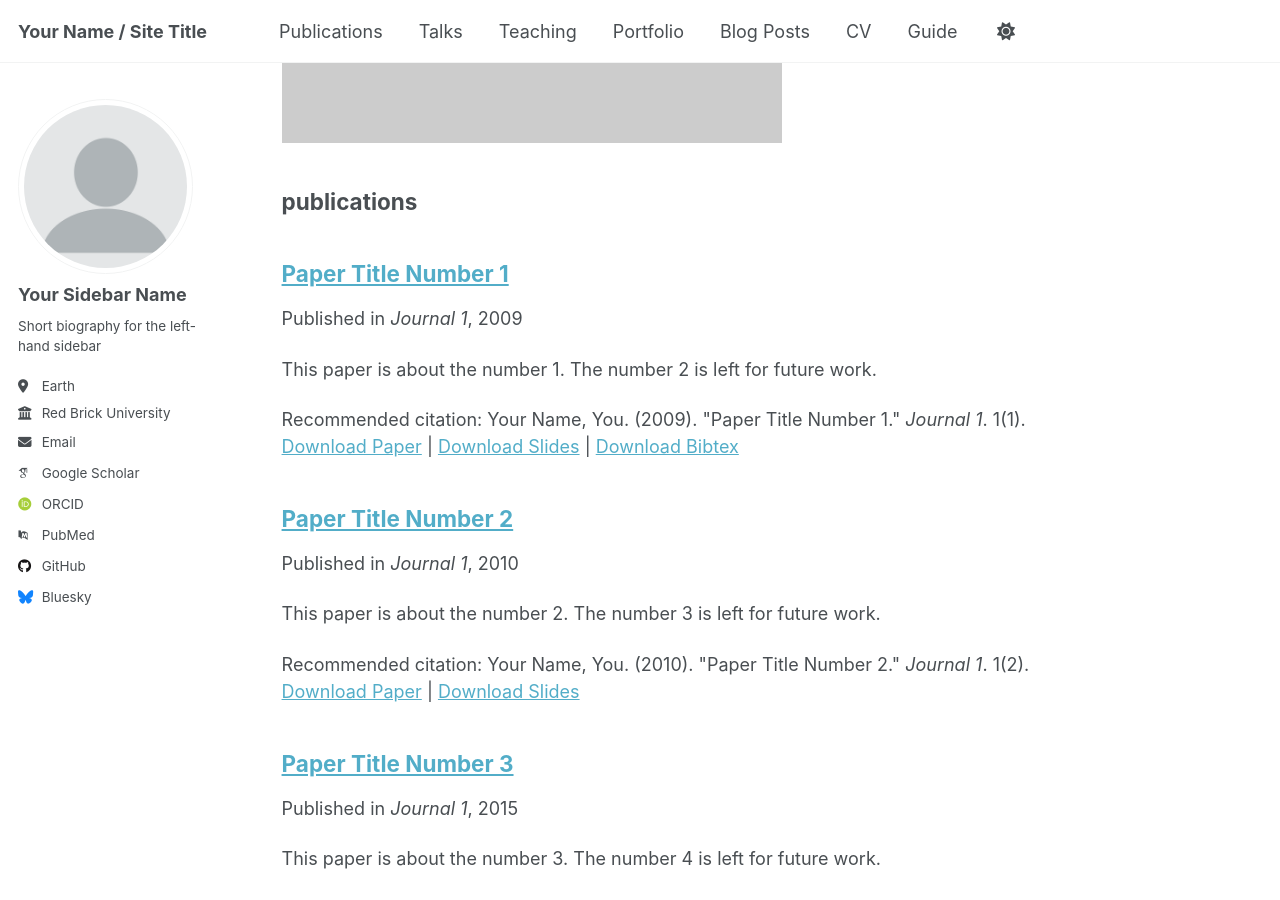
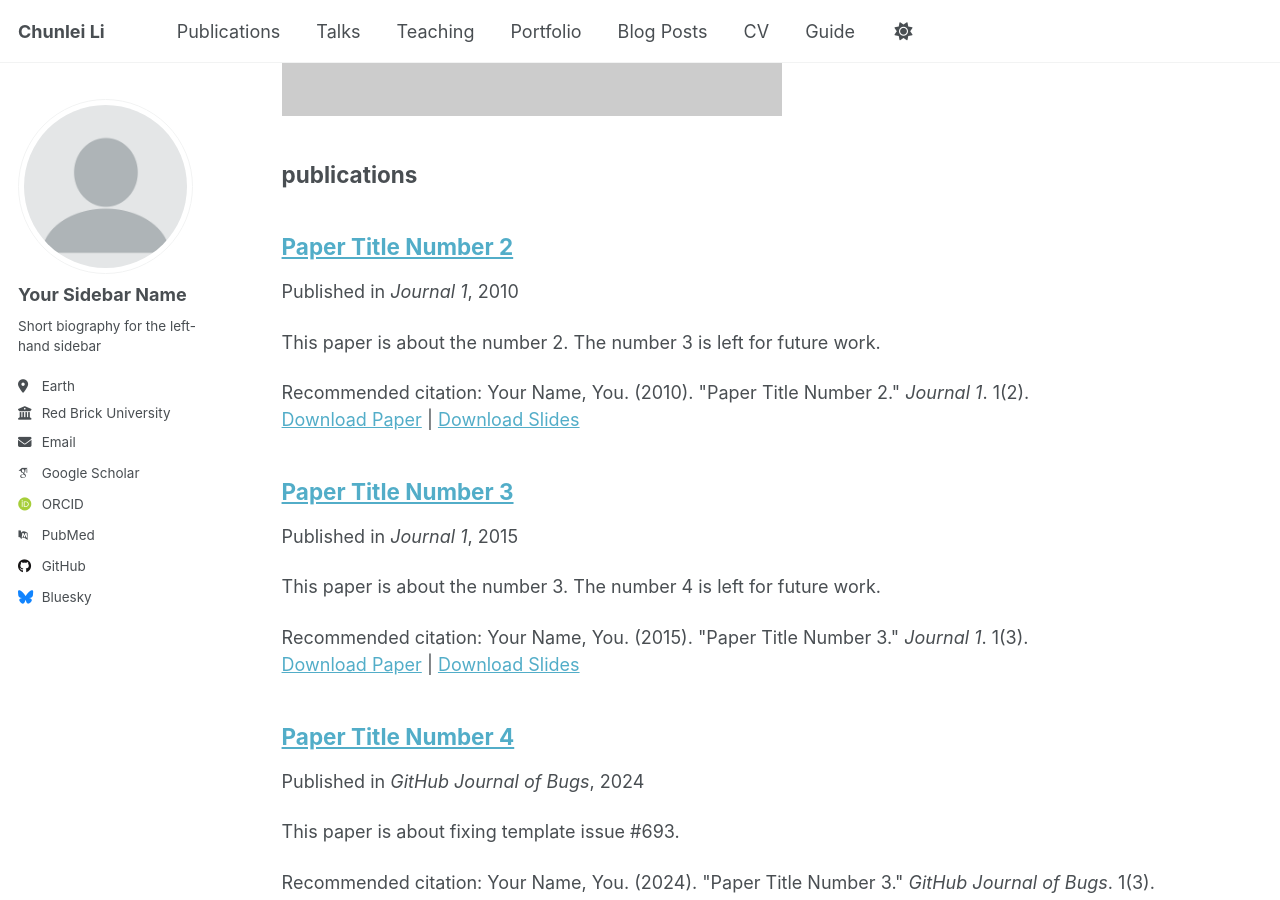
Before and after one commit to chunleili/personal-page, a Jekyll site: the page built from _pages/sitemap.md, in a window 1280 px wide and 900 px high, scrolled down 3748 px. Built offline with Jekyll 4.4.1, drawn with Linux system fonts in a browser that asks for light colours; some web fonts are replaced; a script that is not in the unit is left out; a file with an impossible date is left out; some of the changed text lies outside the part shown.

Commit message:
update publication

```diff
--- a/_config.yml
+++ b/_config.yml
@@ -9,10 +9,10 @@
 # Basic Site Settings
 locale                   : "en-US"
 site_theme               : "default" # Currently available options are "default", "air"
-title                    : "Your Name / Site Title"
+title                    : "Chunlei Li"
 title_separator          : "-"
-name                     : &name "Your Name"
-description              : &description "Your Name's academic portfolio"   # Update this with a general description of your site, this is the default if not overridden by a page
+name                     : &name "Chunlei Li"
+description              : &description "Chunlei Li's academic portfolio"   # Update this with a general description of your site, this is the default if not overridden by a page
 url                      : https://academicpages.github.io # The base hostname & protocol for your site e.g. "https://[your GitHub username].github.io",
                                                            # or if you already have some other page hosted on Github then use "https://[your GitHub username].github.io/[Your Repo Name]"
 baseurl                  : "" # the subpath of your site, e.g. "/blog"
--- a/_publications/2009-10-01-paper-title-number-1.md
+++ /dev/null
@@ -1,14 +0,0 @@
----
-title: "Paper Title Number 1"
-collection: publications
-category: manuscripts
-permalink: /publication/2009-10-01-paper-title-number-1
-excerpt: 'This paper is about the number 1. The number 2 is left for future work.'
-date: 2009-10-01
-venue: 'Journal 1'
-slidesurl: 'http://academicpages.github.io/files/slides1.pdf'
-paperurl: 'http://academicpages.github.io/files/paper1.pdf'
-bibtexurl: 'http://academicpages.github.io/files/bibtex1.bib'
-citation: 'Your Name, You. (2009). &quot;Paper Title Number 1.&quot; <i>Journal 1</i>. 1(1).'
----
-The contents above will be part of a list of publications, if the user clicks the link for the publication than the contents of section will be rendered as a full page, allowing you to provide more information about the paper for the reader. When publications are displayed as a single page, the contents of the above "citation" field will automatically be included below this section in a smaller font.
```
Also changed, not shown: _pages/about.md (+7 -2 lines), _publications/2024-04-NonNewton.md (added, +14 -0 lines), files/NonNewton.bib (added, +10 -0 lines), files/bibtex1.bib (deleted, +0 -10 lines).
